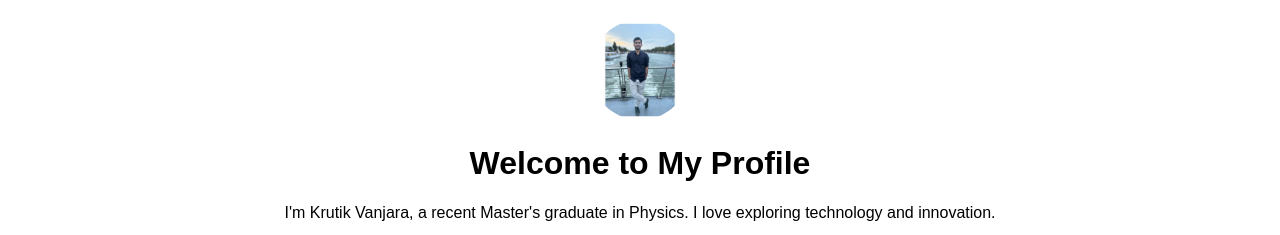
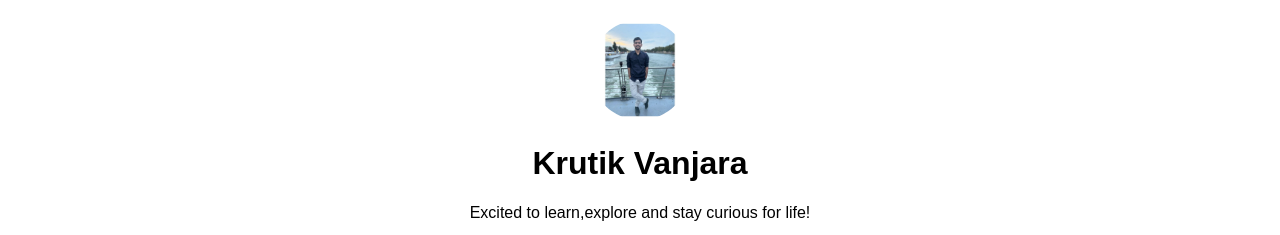
Before and after one commit to Krutik-Vanjara/personal-website., a plain HTML site: page index.html in a window 1280 px wide. Shown: the top 235 px of the page. Drawn offline with Linux system fonts and the light colour scheme.

Commit message:
Update index.html

```diff
--- a/index.html
+++ b/index.html
@@ -9,8 +9,8 @@
 <body>
     <header>
         <img src="profile-image.jpeg" alt="Profile Image" class="profile-img">
-        <h1>Welcome to My Profile</h1>
-        <p>I'm Krutik Vanjara, a recent Master's graduate in Physics. I love exploring technology and innovation.</p>
+        <h1>Krutik Vanjara</h1>
+        <p>Excited to learn,explore and stay curious for life!</p>
         <div class="contact-icons">
             <a href="https://www.linkedin.com/in/yourprofile" target="_blank">
                 <img src="linkedin-logo.svg" alt="LinkedIn" class="social-icon">
@@ -85,7 +85,7 @@
         </section>
     </main>
     <footer>
-        <p>everything is connected</p>
+        <p>Everything is connected 🙂</p>
     </footer>
 
     <script src="script.js"></script>
```
